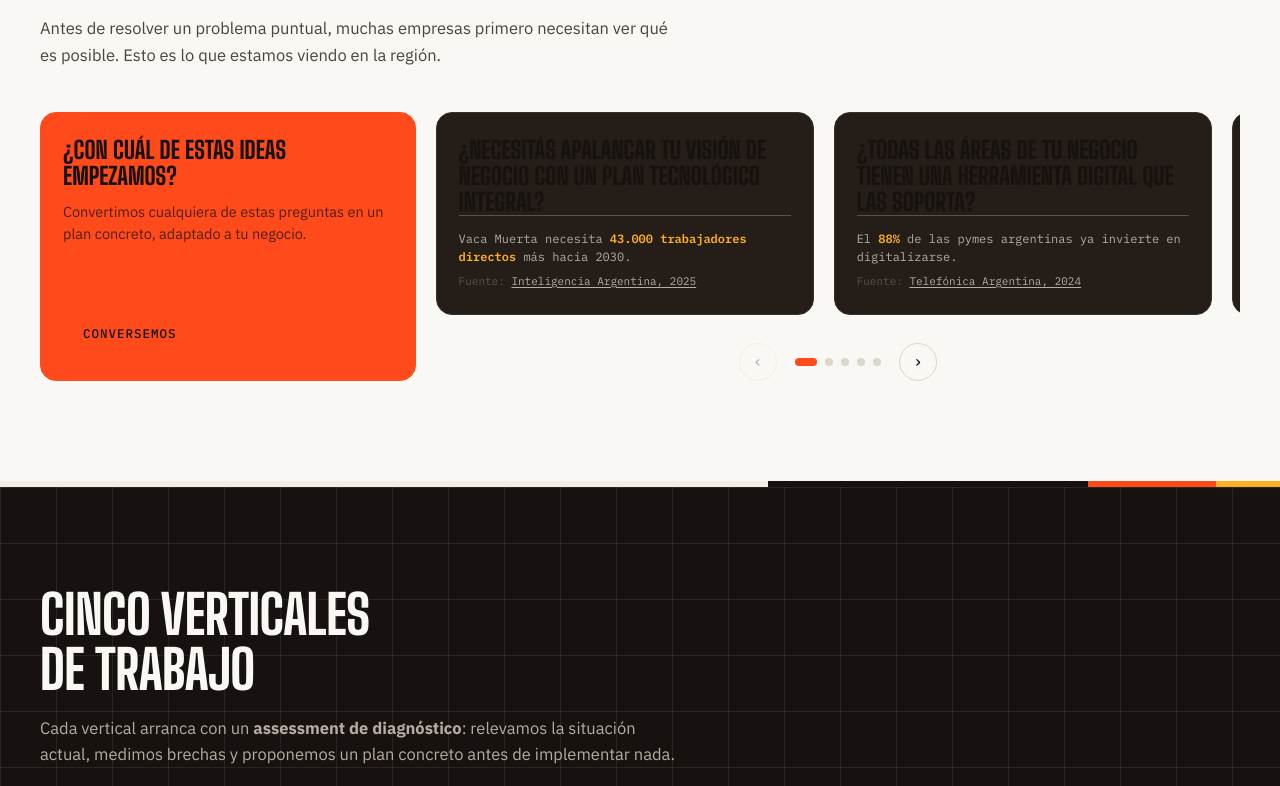
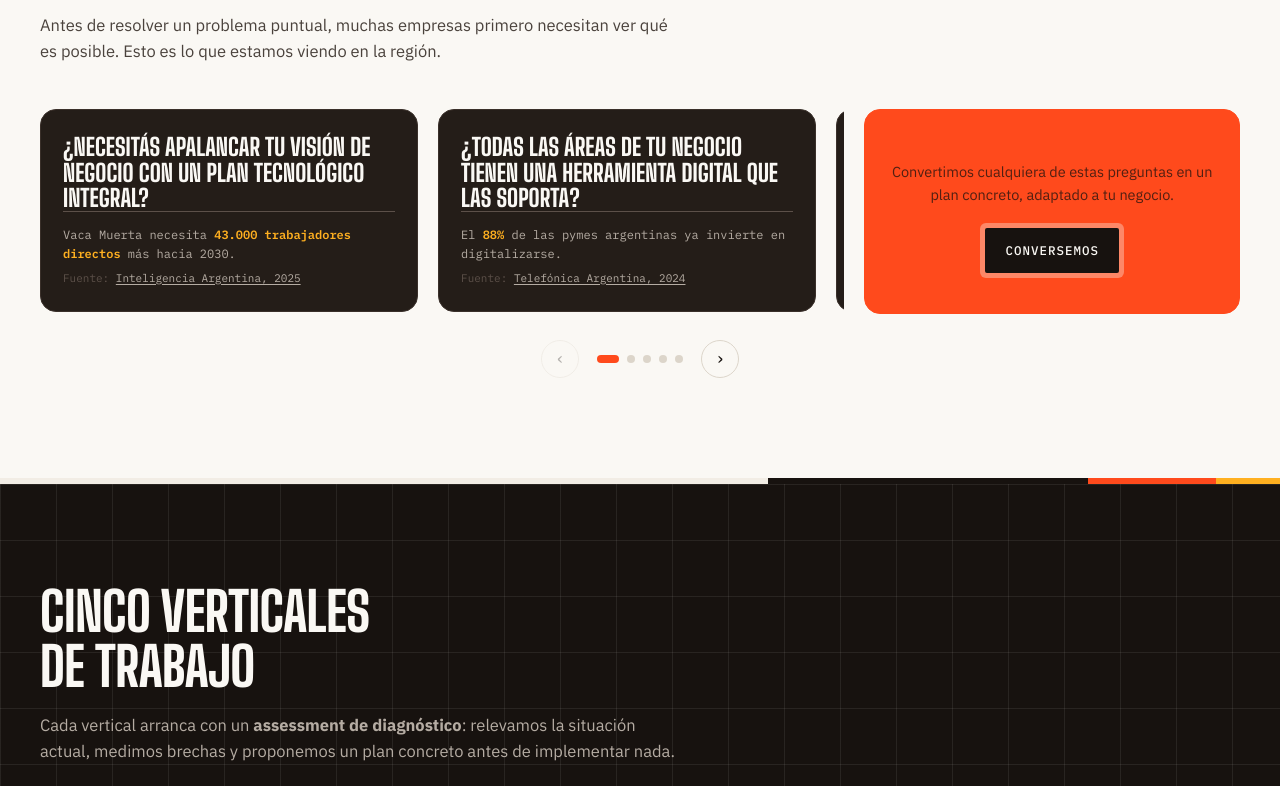
Before and after one commit to smlabonia/Rcuadrado.com, a plain HTML site: page index.html in a window 1280 px wide. Shown: the part 834-1620 px from the top of the page. Drawn offline with Linux system fonts and the light colour scheme.

Commit message:
Rediseñar CTAs de diagnóstico en header, hero y tarjetas de hooks (#1)
* Quitar CTA 'Agendar diagnóstico' del header y hero

El header ya no lleva botón de CTA. En el hero se reemplaza por
'Conversemos' para no posicionarnos como empresa de diagnóstico,
sino de estrategia e implementación.

Co-Authored-By: Claude Sonnet 5 <noreply@anthropic.com>
Claude-Session: https://claude.ai/code/session_011U6QFEUnwbDmwbadVdeyQZ

* Rediseñar tarjeta CTA de las secciones de hooks

- La tarjeta naranja pasa a la derecha del carrusel en 'Ideas y
  posibilidades' (ya estaba a la derecha en 'Alguna de estas te suena').
- Se quita el título de ambas tarjetas CTA.
- El botón queda centrado y con un halo/glow para destacarlo más
  sobre el fondo coral (nuevo botón .btn-dark).
- La tarjeta iguala la altura de las tarjetas del carrusel (se excluyen
  los controles del slider del cálculo, vía CSS grid + display:contents).

Co-Authored-By: Claude Sonnet 5 <noreply@anthropic.com>
Claude-Session: https://claude.ai/code/session_011U6QFEUnwbDmwbadVdeyQZ

* Títulos de tarjetas siempre en blanco

.service-card siempre tiene fondo oscuro (--ink-2), pero el h3 heredaba
el color de la sección: en 'Ideas y posibilidades' (sección clara)
salía oscuro sobre fondo oscuro. Se fija el color en blanco para que
sea consistente con 'Alguna de estas te suena'.

Co-Authored-By: Claude Sonnet 5 <noreply@anthropic.com>
Claude-Session: https://claude.ai/code/session_011U6QFEUnwbDmwbadVdeyQZ

---------

Co-authored-by: Claude <noreply@anthropic.com>

```diff
--- a/css/styles.css
+++ b/css/styles.css
@@ -86,6 +86,9 @@ p{ margin:0; }
 
 .btn-ghost{ background: transparent; color: var(--ink); border-color: var(--ink); }
 .btn-ghost:hover{ background: var(--ink); color: var(--paper); }
+
+.btn-dark{ background: var(--ink); color: var(--paper); border-color: var(--ink); }
+.btn-dark:hover{ background:#000; border-color:#000; }
 
 .section-dark .btn-ghost{ color:var(--paper); border-color:var(--paper); }
 .section-dark .btn-ghost:hover{ background:var(--paper); color:var(--ink); }
@@ -295,6 +298,7 @@ p{ margin:0; }
   font-size: 24px;
   line-height: 1.08;
   margin-top: 12px;
+  color: var(--paper);
 }
 .service-card h3:first-child{ margin-top: 0; }
 .service-card p{
@@ -416,10 +420,38 @@ p{ margin:0; }
 .hooks-row .slider{ margin-top:0; min-width:0; }
 .hooks-cta{ margin-top:0; }
 
+/* La tarjeta CTA no lleva título: centramos su contenido y destacamos el botón */
+.hooks-cta{
+  align-items:center;
+  justify-content:center;
+  text-align:center;
+}
+.hooks-cta p{ flex-grow:0; }
+.hooks-cta .btn{
+  align-self:center;
+  margin-top:22px;
+  box-shadow: 0 0 0 5px rgba(250,248,244,0.35);
+}
+.hooks-cta .btn:hover{ box-shadow: 0 0 0 7px rgba(250,248,244,0.5); }
+
 @media (min-width:1024px){
-  .hooks-row{ flex-direction:row; align-items:stretch; }
-  .hooks-row .slider{ flex:1 1 0; }
-  .hooks-cta{ flex:0 0 31.3%; }
+  .hooks-row{
+    display:grid;
+    grid-template-columns: 1fr 31.3%;
+    grid-template-areas:
+      "track cta"
+      "controls controls";
+    column-gap:20px;
+    row-gap:26px;
+    align-items:stretch;
+  }
+  /* El wrapper .slider no genera caja propia: sus hijos entran directo
+     en el grid para que la tarjeta CTA iguale la altura de las tarjetas
+     (fila "track"), sin sumar el alto de los controles del carrusel. */
+  .hooks-row .slider{ display:contents; }
+  .hooks-row .slider-track{ grid-area: track; }
+  .hooks-row .slider-controls{ grid-area: controls; margin-top:0; }
+  .hooks-cta{ grid-area: cta; flex:none; }
 }
 
 /* ==========================================================================
--- a/index.html
+++ b/index.html
@@ -26,7 +26,6 @@
       <a href="#servicios">Servicios</a>
       <a href="#nosotros">Nosotros</a>
       <a href="#contacto">Contacto</a>
-      <a href="#contacto" class="btn btn-coral btn-sm nav-cta">Agendar diagnóstico</a>
     </nav>
 
     <button class="nav-toggle" id="navToggle" aria-expanded="false" aria-controls="nav" aria-label="Abrir menú">
@@ -44,7 +43,7 @@
       <h1 class="hero-title">La estrategia tecnológica que acompaña a <span class="accent">tu negocio</span>.</h1>
       <p class="hero-sub">Ayudamos a empresas de la región a definir su estrategia tecnológica, digitalizar procesos, aprovechar sus datos, adoptar inteligencia artificial y protegerse con ciberseguridad — con un diagnóstico claro antes de cada paso.</p>
       <div class="hero-actions">
-        <a href="#contacto" class="btn btn-coral btn-lg">Agendar diagnóstico</a>
+        <a href="#contacto" class="btn btn-coral btn-lg">Conversemos</a>
         <a href="#servicios" class="btn btn-ghost btn-lg">Ver servicios ↓</a>
       </div>
     </div>
@@ -58,12 +57,6 @@
       <p class="section-lead">Antes de resolver un problema puntual, muchas empresas primero necesitan ver qué es posible. Esto es lo que estamos viendo en la región.</p>
 
       <div class="hooks-row">
-        <article class="service-card service-cta-card hooks-cta">
-          <h3>¿Con cuál de estas ideas empezamos?</h3>
-          <p>Convertimos cualquiera de estas preguntas en un plan concreto, adaptado a tu negocio.</p>
-          <a href="#contacto" class="btn btn-coral btn-sm">Conversemos</a>
-        </article>
-
         <div class="slider">
         <div class="slider-track">
 
@@ -109,6 +102,11 @@
           <button type="button" class="slider-btn slider-next" aria-label="Tarjeta siguiente">›</button>
         </div>
         </div>
+
+        <article class="service-card service-cta-card hooks-cta">
+          <p>Convertimos cualquiera de estas preguntas en un plan concreto, adaptado a tu negocio.</p>
+          <a href="#contacto" class="btn btn-dark btn-sm hooks-cta-btn">Conversemos</a>
+        </article>
       </div>
     </div>
   </section>
@@ -233,9 +231,8 @@
         </div>
 
         <article class="service-card service-cta-card hooks-cta">
-          <h3>¿Alguna de estas situaciones te suena?</h3>
           <p>Un assessment de diagnóstico identifica exactamente dónde está el problema y cómo resolverlo.</p>
-          <a href="#contacto" class="btn btn-coral btn-sm">Solicitar un assessment</a>
+          <a href="#contacto" class="btn btn-dark btn-sm hooks-cta-btn">Solicitar un assessment</a>
         </article>
       </div>
     </div>
```
